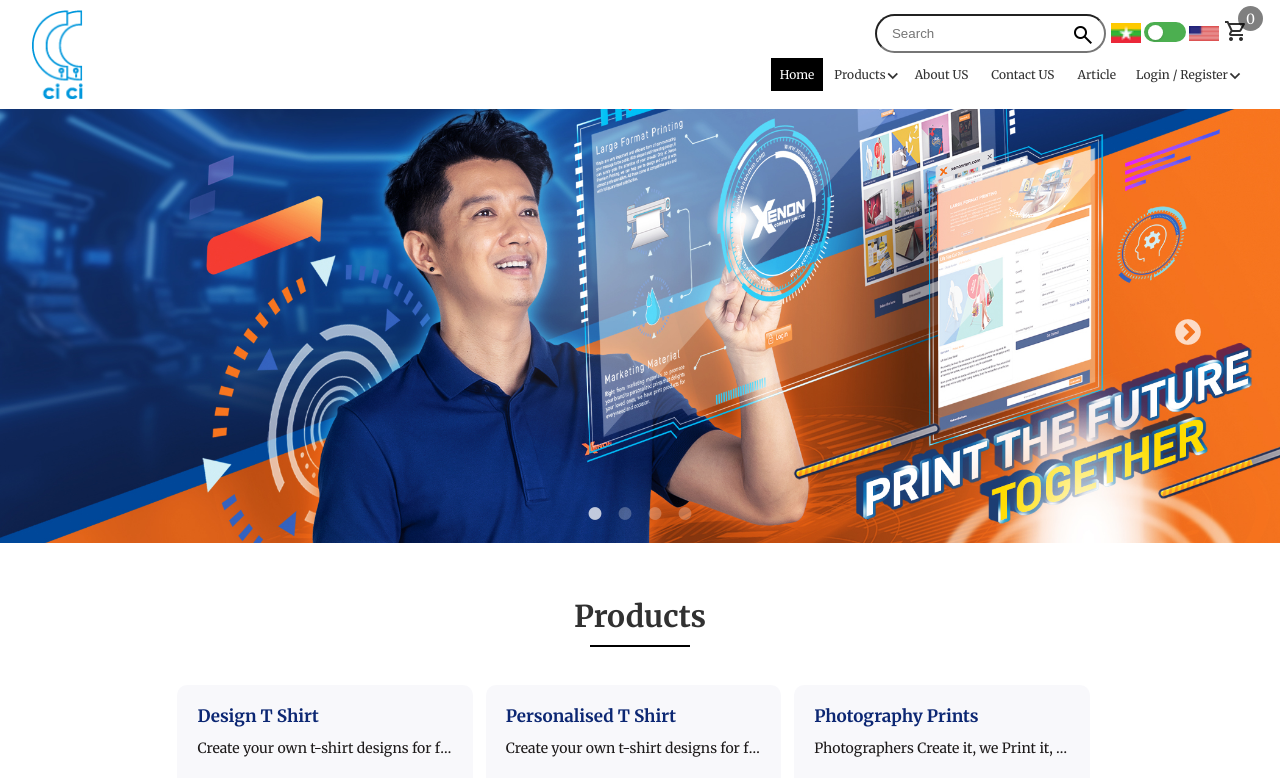
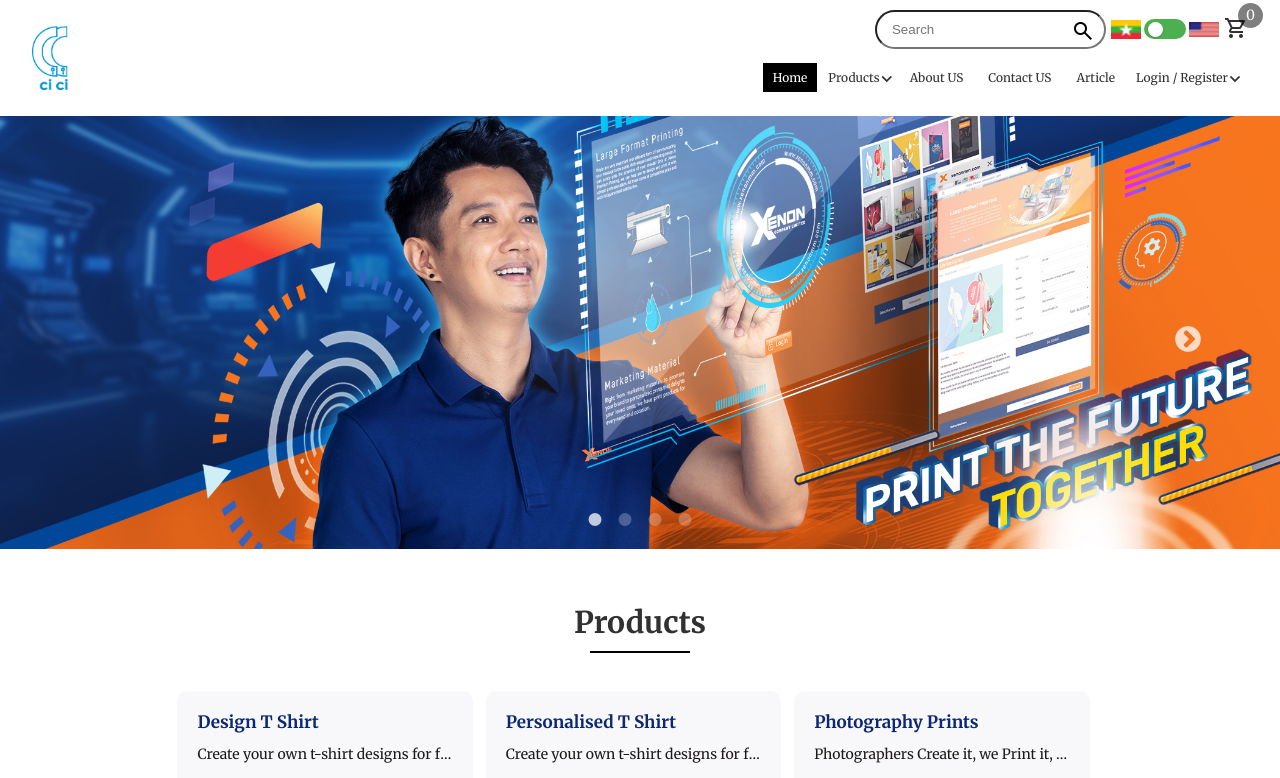
Before and after one commit to winlhanphyo/OffsetPaintingService, a Vue app in the folder frontend/: page /home in a window 1280 px wide. Shown: the top 778 px of the page. Built offline with nearby package versions, Linux system fonts and the light colour scheme; what vue-awesome-paginate would draw is missing.

Commit message:
fix nav design and language

```diff
--- a/frontend/src/components/Header.vue
+++ b/frontend/src/components/Header.vue
@@ -303,6 +303,11 @@
               </ul>
             </li>
           </ul>
+          <ul class="sp-language">
+            <li><img src="@/assets/images/common/lang_burmese.png" alt="" /></li>
+            <li><input type="checkbox" v-model="langChecked" @change="handleLanguage()" class="toggle" /></li>
+            <li><img src="@/assets/images/common/lang_usa.gif" alt="" /></li>
+          </ul>
         </nav>
         <p
           :class="[mobileToggle ? 'menu-toggle active' : 'menu-toggle']"
@@ -489,20 +494,14 @@ export default {
         }
       }
       h1 {
-        width: 25%;
-        @media screen and (min-width: 768px) and (max-width: 1440px) {
-          width: 30%;
-        }
+        width: auto;
         @media screen and (max-width: 767.9px) {
           width: 35px;
           margin-left: 45px;
         }
         img {
-          width: 10%;
+          width: 70%;
           cursor: pointer;
-          @media screen and (min-width: 768px) and (max-width: 1440px) {
-            width: 14%;
-          }
           @media screen and (max-width: 767.9px) {
             width: auto;
           }
@@ -511,6 +510,7 @@ export default {
       nav {
         .g-nav {
           display: flex;
+          align-items: center;
           @media screen and (max-width: 767.9px) {
             display: block;
           }
@@ -520,12 +520,13 @@ export default {
               font-size: 12px;
             }
             a {
-              padding: 15px;
+              padding: 12px 4px;
               position: relative;
               cursor: pointer;
               margin-right: 5px;
               @media screen and (min-width: 768px) and (max-width: 1440px) {
-                padding: 9px;
+                display: block;
+                padding: 7px 10px;
               }
               @media screen and (max-width: 767.9px) {
                 display: block;
@@ -690,8 +691,8 @@ export default {
                   }
                   @media screen and (min-width: 768px) and (max-width: 1440px) {
                     &::after {
-                      top: 6px;
-                      right: 18px !important;
+                      top: 4px;
+                      right: -3px !important;
                     }
                   }
                 }
@@ -724,15 +725,15 @@ export default {
               position: relative;
               a {
                 position: relative;
-                padding: 15px 30px 15px 24px;
+                padding: 12px 30px 12px 20px;
                 @media screen and (min-width: 768px) and (max-width: 1440px) {
-                  padding: 9px 15px 9px 6px;
+                  padding: 7px 15px 7px 6px;
                 }
                 &::after {
                   content: "\e5cf";
                   position: absolute;
                   font-family: "Material Symbols Outlined";
-                  top: 12px;
+                  top: 10px;
                   right: 9px;
                   font-size: 20px;
                 }
@@ -743,7 +744,7 @@ export default {
                 }
                 @media screen and (min-width: 768px) and (max-width: 1440px) {
                   &::after {
-                    top: 6px;
+                    top: 4px;
                     right: -2px !important;
                   }
                 }
@@ -779,6 +780,9 @@ export default {
             opacity: 1;
             z-index: 1;
           }
+        }
+        .sp-language {
+          display: none;
         }
       }
       .menu-toggle {
@@ -824,6 +828,60 @@ export default {
 
           &.active span:nth-of-type(3) {
             transform: translateY(-13px) rotate(45deg);
+          }
+        }
+      }
+      @media screen and (max-width: 767.9px) {
+        .sp-language {
+          position: absolute;
+          top: 28px;
+          right: 17px;
+          display: flex;
+          align-items: center;
+          margin: 0 5px;
+          img {
+            width: 30px;
+          }
+          input[type="checkbox"] {
+            -webkit-appearance: none;
+            -moz-appearance: none;
+            appearance: none;
+            -webkit-tap-highlight-color: transparent;
+            cursor: pointer;
+            &:focus {
+              outline: 0;
+            }
+          }
+          .toggle {
+            height: 20px;
+            width: 42px;
+            border-radius: 16px;
+            display: inline-block;
+            position: relative;
+            margin: 0;
+            border: 2px solid #4caf50;
+            background: #4caf50;
+            transition: all 0.2s ease;
+            margin: -4px 3px;
+            &:after {
+              content: "";
+              position: absolute;
+              top: 1px;
+              left: 2px;
+              width: 15px;
+              height: 15px;
+              border-radius: 50%;
+              background: white;
+              box-shadow: 0 1px 2px rgba(44, 44, 44, 0.2);
+              transition: all 0.2s cubic-bezier(0.5, 0.1, 0.75, 1.35);
+            }
+            &:checked {
+              border-color: red;
+              background: red;
+              &:after {
+                transform: translatex(20px);
+              }
+            }
           }
         }
       }
--- a/frontend/src/views/HomeView.vue
+++ b/frontend/src/views/HomeView.vue
@@ -354,6 +354,9 @@ export default {
             &::before {
               color: #fff;
               font-size: 15px;
+              @media screen and (max-width: 767.9px) {
+                font-size: 10px;
+              }
             }
           }
           &.slick-active {
```
